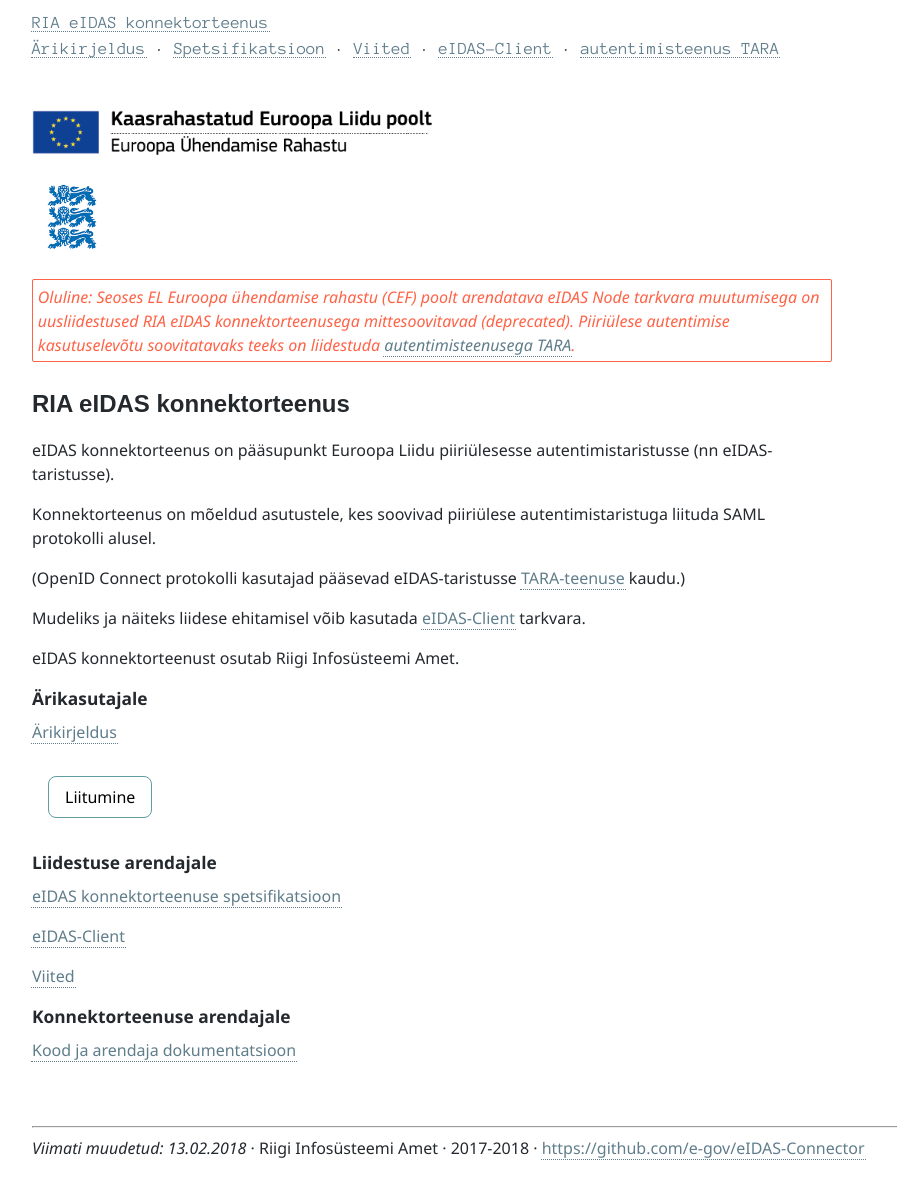
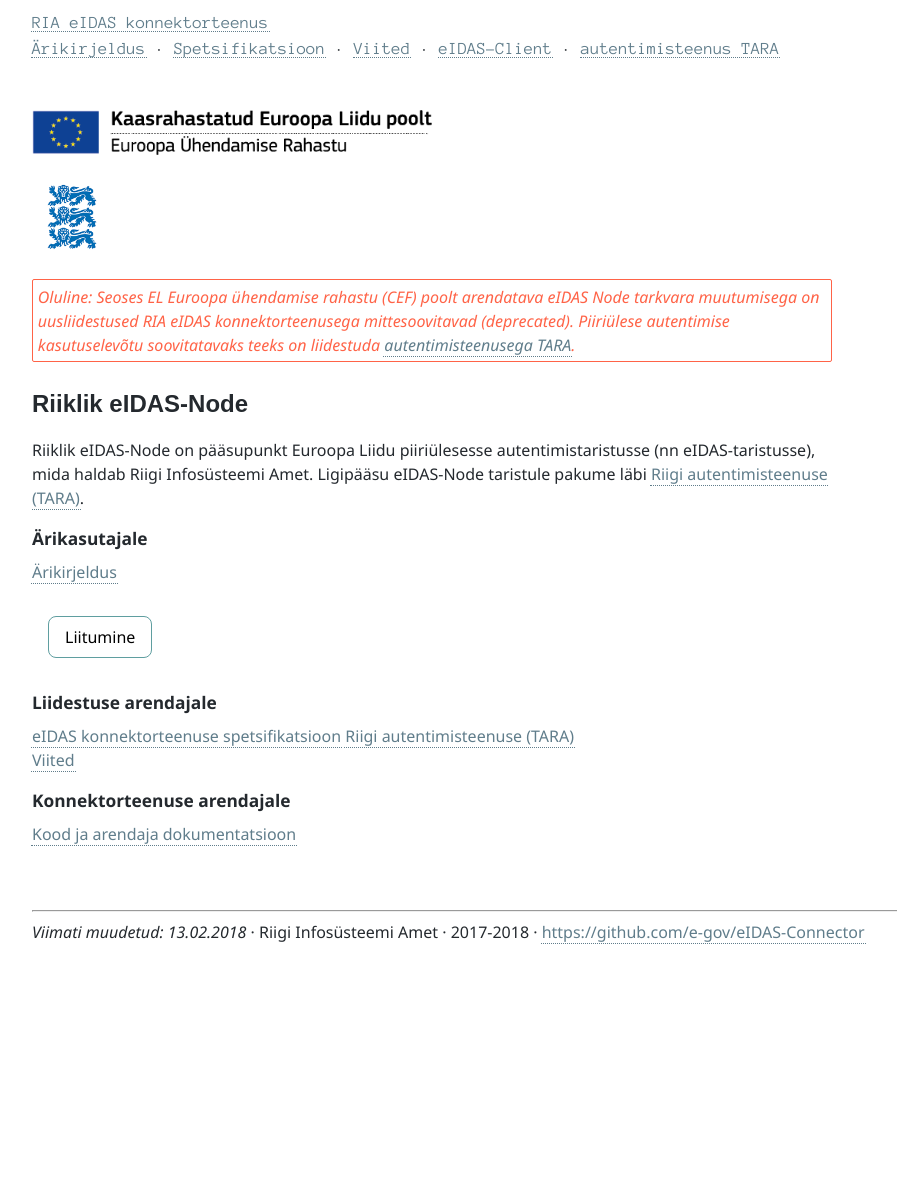
Before and after one commit to e-gov/eIDAS-Node, a Jekyll site: the page built from index.md, in a window 1280 px wide. Shown: the whole page, without its empty margins (0-897 px from the left). Built offline with Jekyll 4.4.1, drawn with Linux system fonts in a browser that asks for light colours; after the commit the page ends 976 px from its top, so only the background shows below that.

Commit message:
Update index.md

```diff
--- a/index.md
+++ b/index.md
@@ -9,17 +9,9 @@ permalink: /
 Oluline: Seoses EL Euroopa ühendamise rahastu (CEF) poolt arendatava eIDAS Node tarkvara muutumisega on uusliidestused RIA eIDAS konnektorteenusega mittesoovitavad (_deprecated_). Piiriülese autentimise kasutuselevõtu soovitatavaks teeks on liidestuda <a href='https://e-gov.github.io/TARA-Doku/'>autentimisteenusega TARA</a>.
 {:.teade}
 
-# RIA eIDAS konnektorteenus
+# Riiklik eIDAS-Node
 
-eIDAS konnektorteenus on pääsupunkt Euroopa Liidu piiriülesesse autentimistaristusse (nn eIDAS-taristusse).
-
-Konnektorteenus on mõeldud asutustele, kes soovivad piiriülese autentimistaristuga liituda SAML protokolli alusel.
-
-(OpenID Connect protokolli kasutajad pääsevad eIDAS-taristusse [TARA-teenuse](https://e-gov.github.io/TARA-Doku/) kaudu.)
-
-Mudeliks ja näiteks liidese ehitamisel võib kasutada [eIDAS-Client](https://github.com/e-gov/eIDAS-Client) tarkvara.
-
-eIDAS konnektorteenust osutab Riigi Infosüsteemi Amet.
+Riiklik eIDAS-Node on pääsupunkt Euroopa Liidu piiriülesesse autentimistaristusse (nn eIDAS-taristusse), mida haldab Riigi Infosüsteemi Amet. Ligipääsu eIDAS-Node taristule pakume läbi [Riigi autentimisteenuse (TARA)](https://e-gov.github.io/TARA-Doku/).
 
 ## Ärikasutajale
 
@@ -29,10 +21,8 @@ eIDAS konnektorteenust osutab Riigi Infosüsteemi Amet.
 
 ## Liidestuse arendajale
 
-[eIDAS konnektorteenuse spetsifikatsioon](Spetsifikatsioon)<br>
-
-[eIDAS-Client](https://github.com/e-gov/eIDAS-Client)
-
+[eIDAS konnektorteenuse spetsifikatsioon](Spetsifikatsioon)
+[Riigi autentimisteenuse (TARA)](https://e-gov.github.io/TARA-Doku/)<br>
 [Viited](Viited)
 
 ## Konnektorteenuse arendajale
```
